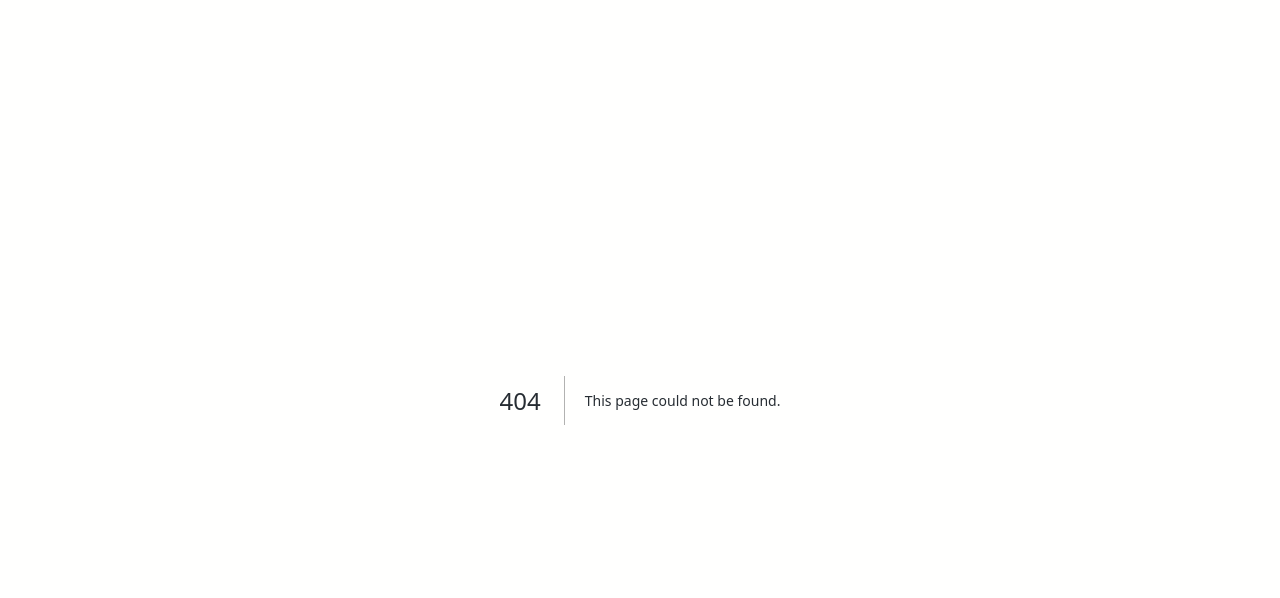
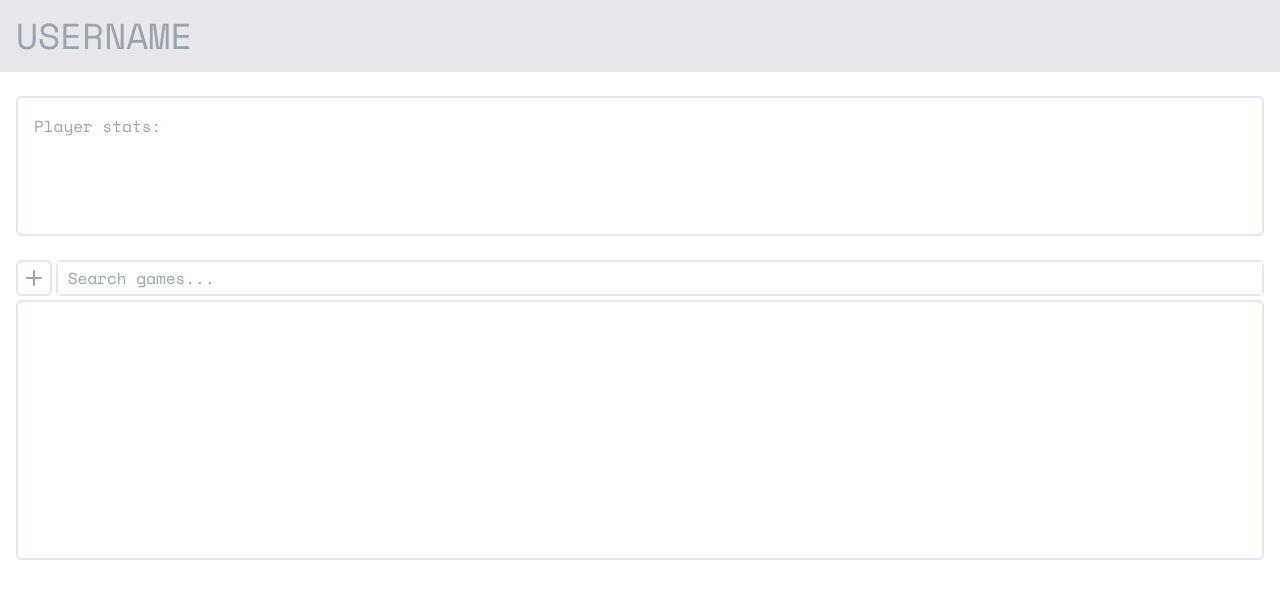
Before and after one commit to nikjavor/njivicka-lora, a Next.js app: page /dashboard in a window 1280 px wide. Before the commit this address had no page. Shown: the top 598 px of the page. Built offline with nearby package versions, Linux system fonts and the light colour scheme.

Commit message:
Add dashboard wireframe

```diff
--- /dev/null
+++ b/app/dashboard/page.tsx
@@ -0,0 +1,39 @@
+import { UserButton } from "@clerk/nextjs";
+import { Plus } from "lucide-react";
+
+export default function Page() {
+  return (
+    <div>
+      <div className="flex items-center bg-gray-200 text-gray-400 gap-4 mb-2 p-4">
+        <UserButton
+          appearance={{
+            elements: {
+              userButtonAvatarBox: "w-10 h-10",
+            },
+          }}
+        />
+        <p className="text-4xl">USERNAME</p>
+      </div>
+      <div className="p-4">
+        <div className="text-left border-2 rounded-md p-4 pb-24 mb-6">
+          <p className="text-gray-400">Player stats:</p>
+        </div>
+        <div>
+          <div className="flex gap-1 mb-1">
+            <div className="border-2 p-1 rounded-md">
+              <Plus className="text-gray-400" />
+            </div>
+            <div className="border-2 rounded-md w-full">
+              <input
+                type="text"
+                placeholder=" Search games..."
+                className=" w-full h-full"
+              />
+            </div>
+          </div>
+        </div>
+        <div className="text-left border-2 rounded-md p-4 pb-60"></div>
+      </div>
+    </div>
+  );
+}
--- a/app/layout.tsx
+++ b/app/layout.tsx
@@ -18,7 +18,7 @@ export default function RootLayout({
   return (
     <ClerkProvider>
       <html lang="en">
-        <body className={`${spaceMono.className} antialiased px-1 bg-background-color text-text-color`}>
+        <body className={`${spaceMono.className} antialiased bg-background-color text-text-color`}>
           {children}
         </body >
       </html>
--- a/app/test/page.tsx
+++ b/app/test/page.tsx
@@ -1,7 +1,8 @@
 export default function Page() {
   return (
-    <div className="flex flex-col items-center justify-center h-screen px-5 text-center">
-      ok
+    // DASHBOARD
+    <div>
+
     </div>
   );
 }
```
